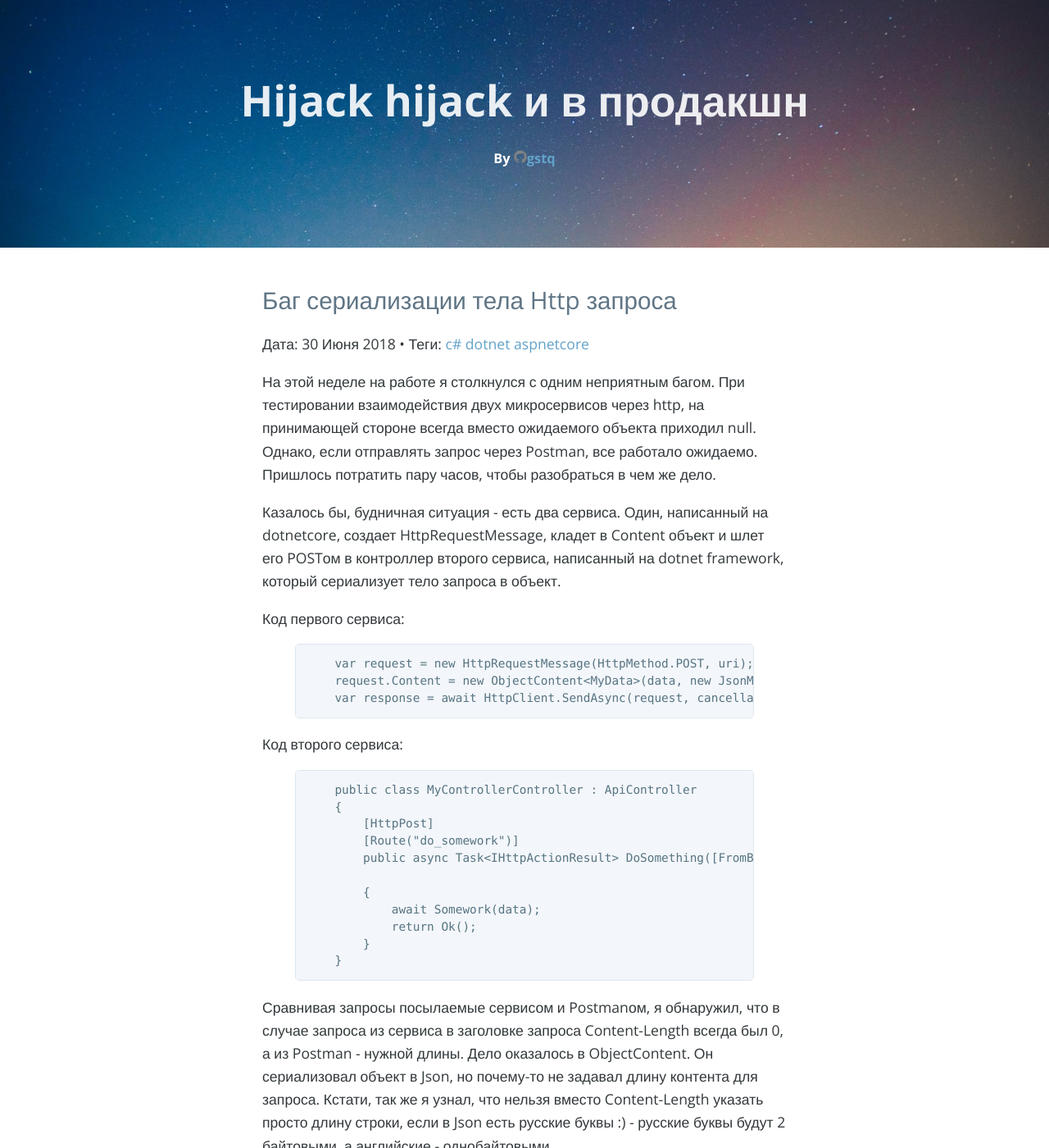
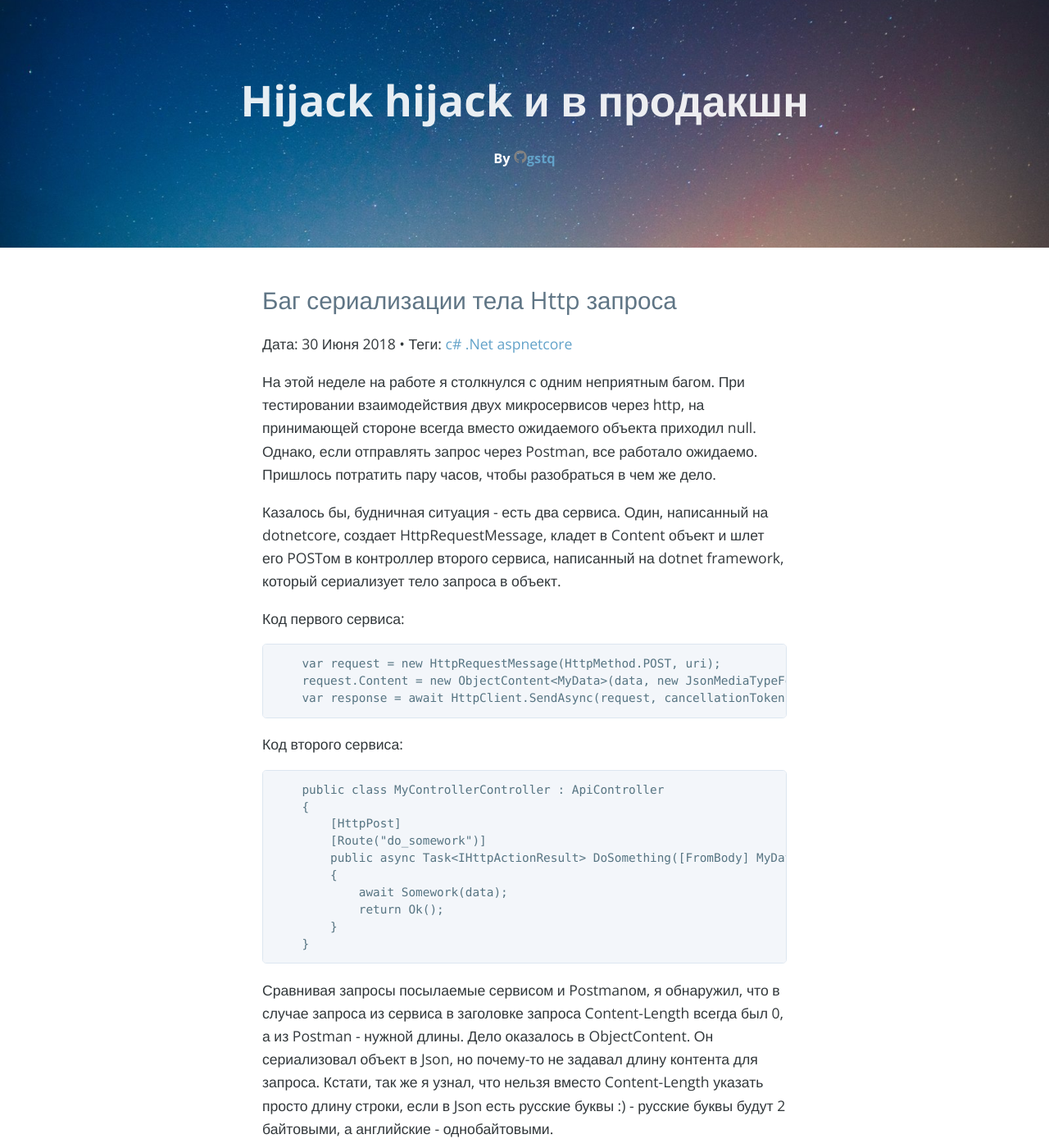
Before and after one commit to GSTQ/gstq.github.io, a Jekyll site: the page built from _posts/2018-06-30-serialize-object.md, in a window 1280 px wide and 1400 px high. Shown: the whole window at 82% size. Built offline with Jekyll 4.4.1, drawn with Linux system fonts in a browser that asks for light colours; nearby versions of some CDN libraries; comment, search, counter and statistics services are not loaded.

Commit message:
Fix code hightlight

````diff
--- a/_posts/2018-06-30-serialize-object.md
+++ b/_posts/2018-06-30-serialize-object.md
@@ -1,7 +1,7 @@
 ---
 layout: post
 title: Баг сериализации тела Http запроса
-tags: c# dotnet aspnetcore
+tags: c# .Net aspnetcore
 comments: true
 ---
 
@@ -11,14 +11,14 @@ comments: true
 Казалось бы, будничная ситуация - есть два сервиса. Один, написанный на dotnetcore, создает HttpRequestMessage, кладет в Content объект и шлет его POSTом в контроллер второго сервиса, написанный на dotnet framework, который сериализует тело запроса в объект.
 
 Код первого сервиса:
-{% highlight csharp %}
+```csharp
     var request = new HttpRequestMessage(HttpMethod.POST, uri);
     request.Content = new ObjectContent<MyData>(data, new JsonMediaTypeFormatter());
     var response = await HttpClient.SendAsync(request, cancellationToken);
-{% endhighlight %}
+```
 
 Код второго сервиса:
-{% highlight csharp %}
+```csharp
     public class MyControllerController : ApiController
     {
         [HttpPost]
@@ -29,7 +29,7 @@ comments: true
             return Ok();
         }
     }
-{% endhighlight %}
+```
 
 Сравнивая запросы посылаемые сервисом и Postmanом, я обнаружил, что в случае запроса из сервиса в заголовке запроса Content-Length всегда был 0, а из Postman - нужной длины. Дело оказалось в ObjectContent. Он сериализовал объект в Json,
 но почему-то не задавал длину контента для запроса. Кстати, так же я узнал, что нельзя вместо Content-Length указать просто
@@ -37,8 +37,8 @@ comments: true
 
 Ну и как результат нашел способ найти это сделать правильно:
 
-{% highlight csharp %}
+```csharp
     var request = new HttpRequestMessage(HttpMethod.POST, uri);
     request.Content = new StringContent(JsonConvert.SerializeObject(data), Encoding.UTF8, "application/json");
     var response = await HttpClient.SendAsync(request, cancellationToken);
-{% endhighlight %}
+```
````
